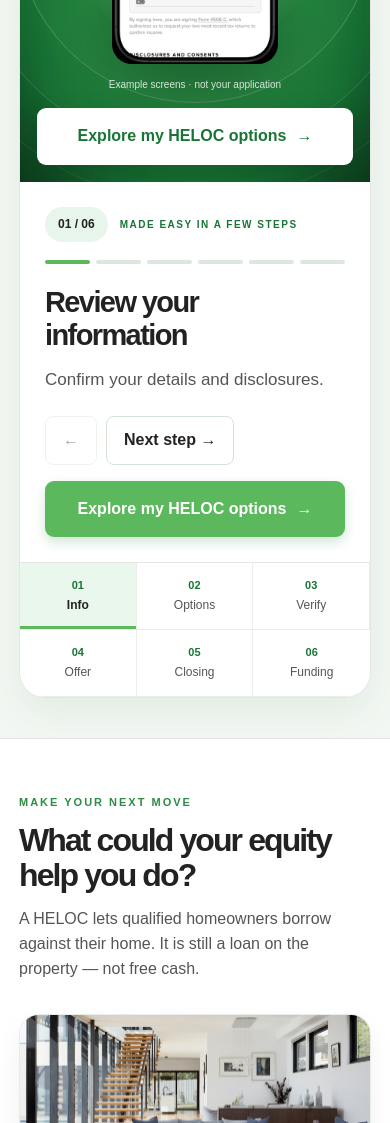
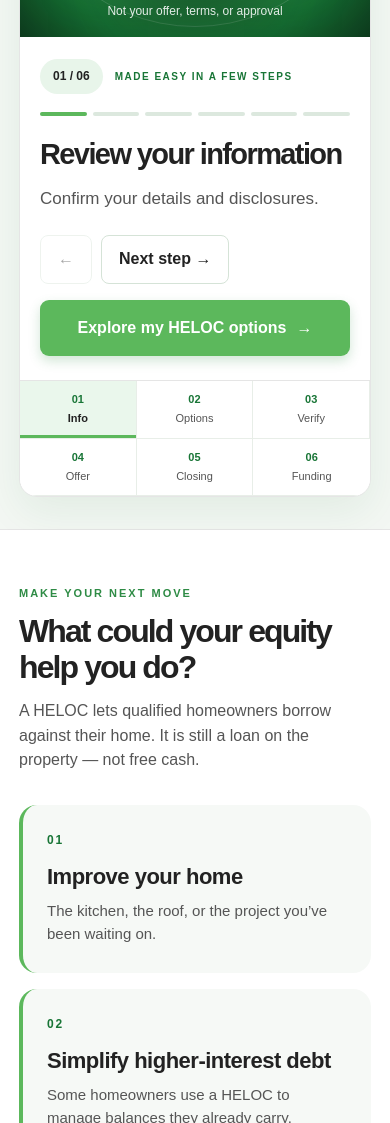
Before and after one commit to QuestRockLLC/questrock-equity-access, a website: page index.html in a window 390 px wide. Shown: the part 1568-2691 px from the top of the page. Drawn offline with Linux system fonts and the light colour scheme.

Commit message:
Drop the under-phone CTA, clarify the preview label, and restyle the use cards.
Co-authored-by: Cursor <cursoragent@cursor.com>

```diff
--- a/index.html
+++ b/index.html
@@ -5,7 +5,7 @@
   <meta name="viewport" content="width=device-width, initial-scale=1">
   <title>QuestRock Home Loans | Equity Access</title>
   <meta name="description" content="Explore a home equity line of credit online through Aven. QuestRock is your loan partner. Subject to eligibility and approval.">
-  <link rel="stylesheet" href="/ea-design.css?v=13">
+  <link rel="stylesheet" href="/ea-design.css?v=14">
 </head>
 <body>
   <div class="top">
@@ -88,12 +88,11 @@
             <div class="walk-orbit a"></div>
             <div class="walk-orbit b"></div>
             <div class="walk-orbit c"></div>
-            <div class="walk-tag"><span class="dot"></span> Sample screens</div>
+            <div class="walk-tag"><span class="dot"></span> A preview of the application</div>
             <div class="walk-device">
-              <img id="walkImage" src="/aven-ui/step-01-info.webp" width="880" height="1802" alt="Example Aven screen for reviewing information and consents" draggable="false">
+              <img id="walkImage" src="/aven-ui/step-01-info.webp" width="880" height="1802" alt="Preview of the Aven application" draggable="false">
             </div>
-            <p class="walk-caption">Example screens · not your application</p>
-            <button class="btn walk-phone-cta" type="button" data-open>Explore my HELOC options <span>→</span></button>
+            <p class="walk-caption">Not your offer, terms, or approval</p>
           </div>
           <div class="walk-tabs" id="walkTimes" aria-label="Choose a journey step"></div>
         </div>
@@ -107,28 +106,19 @@
         <p class="intro">A HELOC lets qualified homeowners borrow against their home. It is still a loan on the property — not free cash.</p>
         <div class="use-grid">
           <article class="use">
-            <img class="use-photo" src="/why-home.jpg" alt="Bright living room in a family home">
-            <div class="use-body">
             <span>01</span>
             <h3>Improve your home</h3>
             <p>The kitchen, the roof, or the project you’ve been waiting on.</p>
-            </div>
           </article>
           <article class="use">
-            <img class="use-photo" src="/hero-home.jpg" alt="Ordinary suburban single-family home">
-            <div class="use-body">
             <span>02</span>
             <h3>Simplify higher-interest debt</h3>
             <p>Some homeowners use a HELOC to manage balances they already carry.</p>
-            </div>
           </article>
           <article class="use">
-            <img class="use-photo" src="/hero.jpg" alt="Homeowners looking at their house">
-            <div class="use-body">
             <span>03</span>
             <h3>Keep your first mortgage</h3>
             <p>A second-lien line may let you tap equity without refinancing.</p>
-            </div>
           </article>
         </div>
         <div class="use-cta">
--- a/public/ea-design.css
+++ b/public/ea-design.css
@@ -12,9 +12,10 @@
   --gold: #e0b000;
 }
 * { box-sizing: border-box; }
-html { scroll-behavior: smooth; }
+html { scroll-behavior: smooth; overflow-x: hidden; }
 body {
   margin: 0;
+  overflow-x: hidden;
   font-family: Arial, Helvetica, sans-serif;
   background: var(--paper);
   color: var(--ink);
@@ -222,38 +223,31 @@ p { color: var(--muted); }
 .use-grid {
   display: grid;
   grid-template-columns: repeat(3, 1fr);
-  gap: 18px;
+  gap: 16px;
   margin-top: 32px;
 }
 .use {
-  background: #fff;
-  border-radius: 20px;
-  overflow: hidden;
-  border: 1px solid #e8ece8;
-  box-shadow: 0 12px 28px rgba(20, 24, 28, .06);
+  background: #f6f9f6;
+  border-radius: 18px;
+  padding: 26px 24px 28px;
+  border-left: 4px solid var(--green);
 }
-.use-photo {
+.use span {
   display: block;
-  width: 100%;
-  height: 176px;
-  object-fit: cover;
+  font-size: 12px;
+  font-weight: 800;
+  letter-spacing: 1.8px;
+  color: #187536;
+  margin-bottom: 14px;
 }
-.use-body { padding: 20px 22px 24px; }
-.use-body span {
-  display: block;
-  font-size: 11px;
-  font-weight: 800;
-  letter-spacing: 1.6px;
-  color: #187536;
-  margin-bottom: 8px;
-}
-.use-body h3 {
-  font-size: 21px;
-  letter-spacing: -.4px;
-  margin: 0 0 8px;
+.use h3 {
+  font-size: 22px;
+  letter-spacing: -.5px;
+  line-height: 1.2;
+  margin: 0 0 10px;
   color: var(--navy);
 }
-.use-body p {
+.use p {
   font-size: 15px;
   margin: 0;
   line-height: 1.5;
@@ -422,20 +416,13 @@ p { color: var(--muted); }
 .walk-caption {
   position: relative;
   z-index: 1;
-  font-size: 10px;
-  color: rgba(255,255,255,.82);
+  font-size: 12px;
+  color: rgba(255,255,255,.88);
   text-align: center;
-  margin: 13px 0 0;
+  margin: 14px 0 0;
+  max-width: 220px;
+  line-height: 1.35;
 }
-.walk-phone-cta {
-  position: relative;
-  z-index: 1;
-  margin-top: 16px;
-  background: #fff;
-  color: #187536;
-  box-shadow: 0 12px 24px rgba(8, 40, 18, .28);
-}
-.walk-phone-cta:hover { background: #f4faf5; color: #14632e; }
 .walk-tabs {
   grid-column: 1 / -1;
   display: grid;
@@ -647,14 +634,18 @@ dialog h2 {
   .section { padding: 55px 0; }
   .grid3 { grid-template-columns: 1fr; }
   .use-grid { grid-template-columns: 1fr; }
-  .walk-card { grid-template-columns: 1fr; }
-  .walk-copy { padding: 25px; order: 2; }
-  .walk-visual { order: 1; min-height: 410px; padding: 17px; }
-  .walk-device { height: 340px; }
+  .walk-card { grid-template-columns: 1fr; border-radius: 18px; }
+  .walk-copy { padding: 22px 20px 24px; order: 2; }
+  .walk-visual { order: 1; min-height: 0; padding: 20px 16px 18px; }
+  .walk-device { height: min(58vw, 320px); }
+  .walk-orbit { width: 280px; height: 280px; }
+  .walk-orbit.b { width: 360px; height: 360px; }
+  .walk-orbit.c { display: none; }
+  .walk-tag { font-size: 11px; margin-bottom: 10px; }
   .walk-tabs { order: 3; grid-template-columns: repeat(3, 1fr); }
-  .walk-tab { border-bottom: 1px solid #e8eee8; }
-  .walk-cta,
-  .walk-phone-cta { width: 100%; }
+  .walk-tab { border-bottom: 1px solid #e8eee8; padding: 12px 6px; font-size: 11px; }
+  .walk-cta { width: 100%; }
+  .walk-kicker { flex-wrap: wrap; }
   .use-cta .btn { width: 100%; }
 }
 @media (max-width: 600px) {
@@ -677,9 +668,9 @@ dialog h2 {
   .trust .wrap { grid-template-columns: 1fr; gap: 9px; }
   .trustitem { border: 0; }
   .trust { padding: 15px 0; }
-  .use-photo { height: 150px; }
   .section h2, .walk-intro h2 { font-size: 32px; }
-  .walkthrough { padding: 48px 0 40px; }
+  .walkthrough { padding: 40px 0 32px; }
+  .walk-device { height: min(70vw, 300px); }
   .walk-controls button { min-height: 48px; }
   .journey-head { align-items: start; flex-direction: column; }
   .faqgrid { grid-template-columns: 1fr; gap: 15px; }
```
Also changed, not shown: public/index.html (+4 -14 lines). Lines whose indentation alone changed are shown as unchanged.
